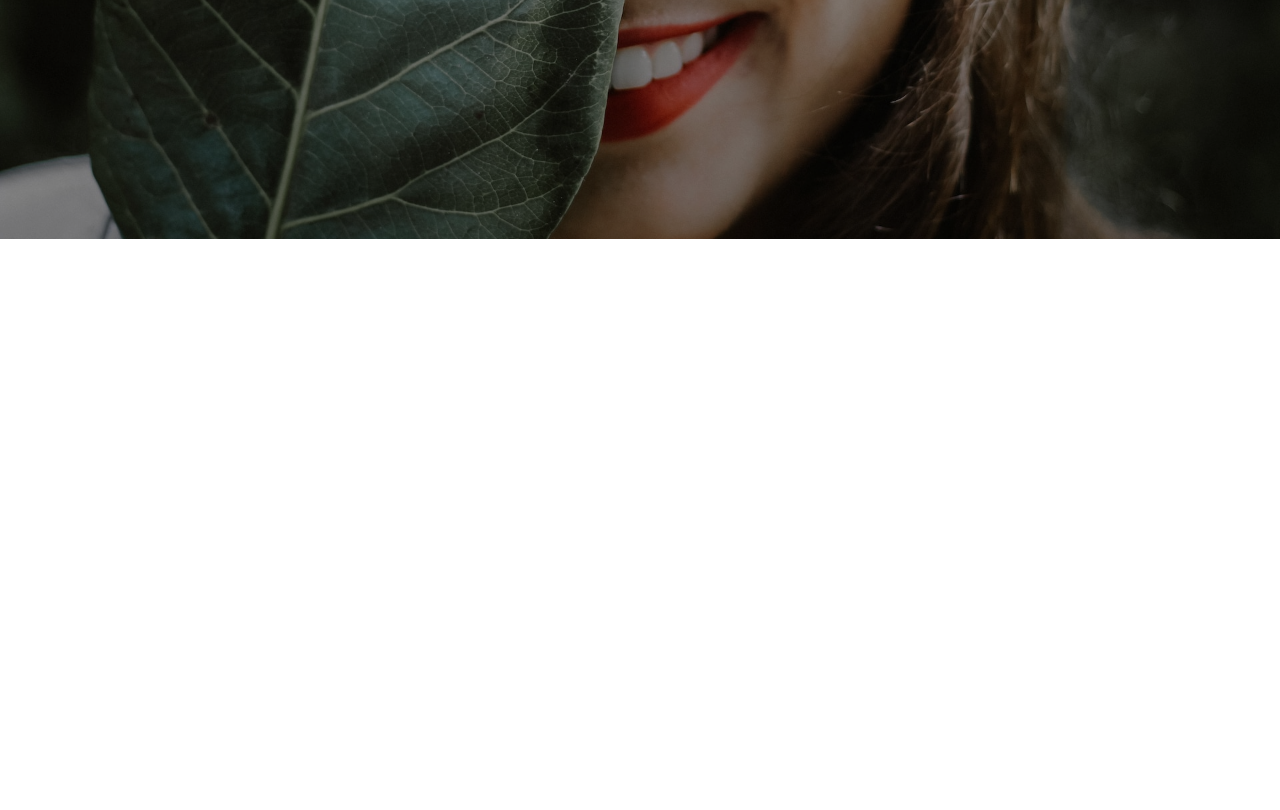
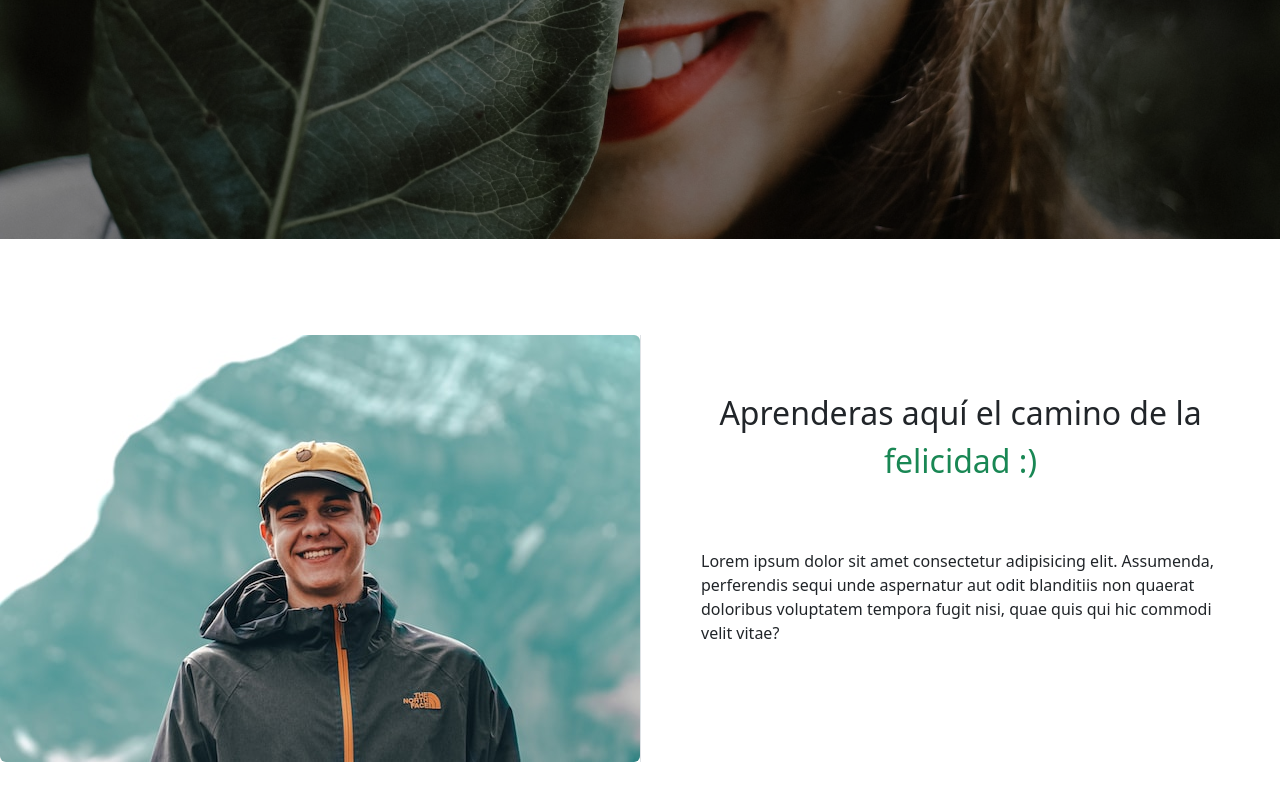
Before and after one commit to josereyes05/BIT-smiling-institute, a plain HTML site: page index.html in a window 1280 px wide. Shown: the part 418-1228 px from the top of the page. Before the commit the page ends 800 px from the top, so only its background shows below. Drawn offline with Linux system fonts and the light colour scheme.

Commit message:
columna de usuario

```diff
--- a/index.html
+++ b/index.html
@@ -1,17 +1,19 @@
 <!DOCTYPE html>
 <html lang="en">
   <head>
-    <meta charset="UTF-8">
-    <meta name="viewport" content="width=device-width, initial-scale=1.0">
+    <meta charset="UTF-8" />
+    <meta name="viewport" content="width=device-width, initial-scale=1.0" />
     <title>Document</title>
-    <link rel="stylesheet" href="/bootstrap-5.3.0-dist/css/bootstrap.min.css">
-    <link rel="stylesheet" href="/styles.css">
+    <link rel="stylesheet" href="/bootstrap-5.3.0-dist/css/bootstrap.min.css" />
+    <link rel="stylesheet" href="/styles.css" />
   </head>
   <body>
     <!-- banner -->
     <section>
       <div class="bg-img-1">
-            <div class="overlay h-100 d-flex  align-items-center justify-content-center">
+        <div
+          class="overlay h-100 d-flex align-items-center justify-content-center"
+        >
           <span class="fs-1 fw-medium text-white">
             Hello to BIT smiling institute
             <span class="text-warning"> ;)</span>
@@ -19,7 +21,25 @@
         </div>
       </div>
     </section>
-
+    <section class="container-fluid mt-5">
+      <div class="row py-5">
+        <div class="col-6 d-flex justify-content-center">
+          <img src="/assets/img/usu.jpg" class="rounded" alt="" />
+        </div>
+        <div class="col-6 d-flex flex-column align-items-center justify-content-center border-start">
+          <p class="fs-2 fw-medium text-center">
+            Aprenderas aquí el camino de la
+            <span class="text-success"> felicidad :)</span>
+          </p>
+          <p class="p-5">
+            Lorem ipsum dolor sit amet consectetur adipisicing elit. Assumenda,
+            perferendis sequi unde aspernatur aut odit blanditiis non quaerat
+            doloribus voluptatem tempora fugit nisi, quae quis qui hic commodi
+            velit vitae?
+          </p>
+        </div>
+      </div>
+    </section>
     <script src="/bootstrap-5.3.0-dist/js/bootstrap.min.js"></script>
   </body>
 </html>
--- a/styles.css
+++ b/styles.css
@@ -6,5 +6,5 @@
 }
 .overlay{
     background: rgba(0, 0, 0, 0.43);
-    /* height: 657px; */
+
 }
```
Also changed, not shown: assets/img/usu.jpg (added). Lines whose indentation alone changed are shown as unchanged.
